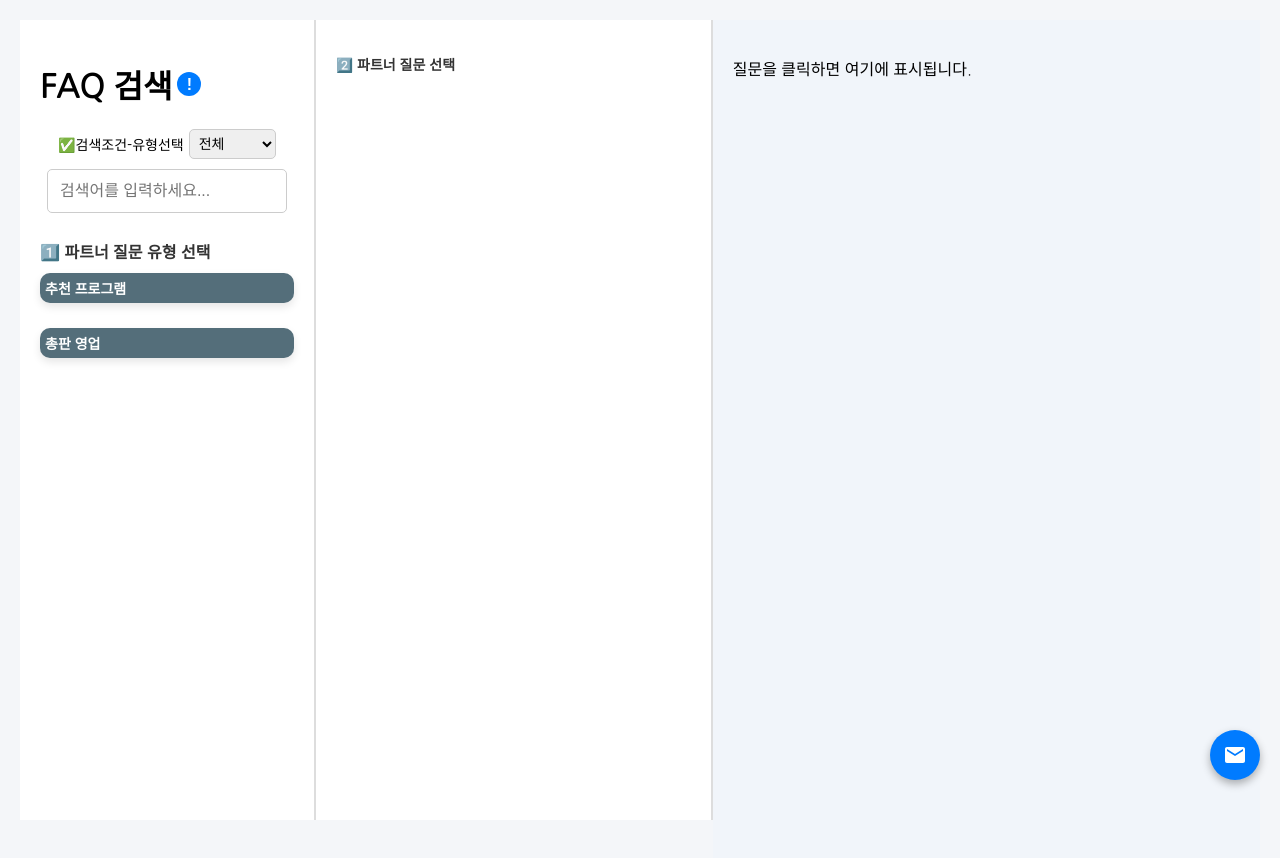
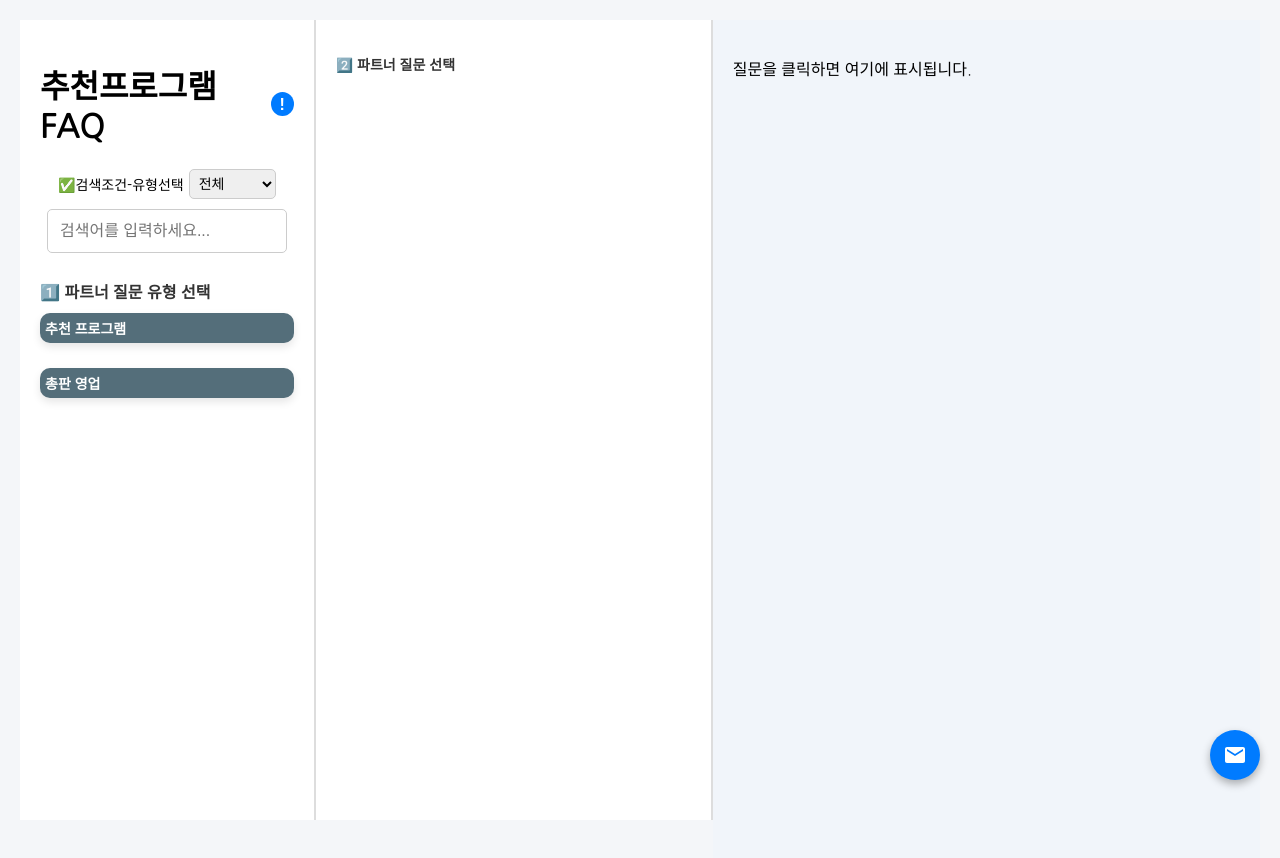
Before and after one commit to laura2076/adplus, a plain HTML site: page index.html in a window 1280 px wide. Drawn offline with Linux system fonts and the light colour scheme.

Commit message:
Update index.html

```diff
--- a/index.html
+++ b/index.html
@@ -3,7 +3,7 @@
 <head>
   <meta charset="UTF-8">
   <meta name="viewport" content="width=device-width, initial-scale=1.0">
-  <title>FAQ 검색</title>
+  <title>추천프로그램 FAQ</title>
   <!-- 나눔고딕 폰트 적용 -->
   <link href="https://fonts.googleapis.com/css2?family=Nanum+Gothic&display=swap" rel="stylesheet">
   <!-- Google tag (gtag.js) -->
@@ -407,7 +407,7 @@
   <!-- 왼쪽 사이드바 -->
   <div class="faq-section" id="sidebar">
     <div class="faq-header">
-      <h1>FAQ 검색</h1>
+      <h1>추천프로그램 FAQ</h1>
       <button class="info-button" onclick="toggleTooltip()">!</button>
     </div>
 
```
